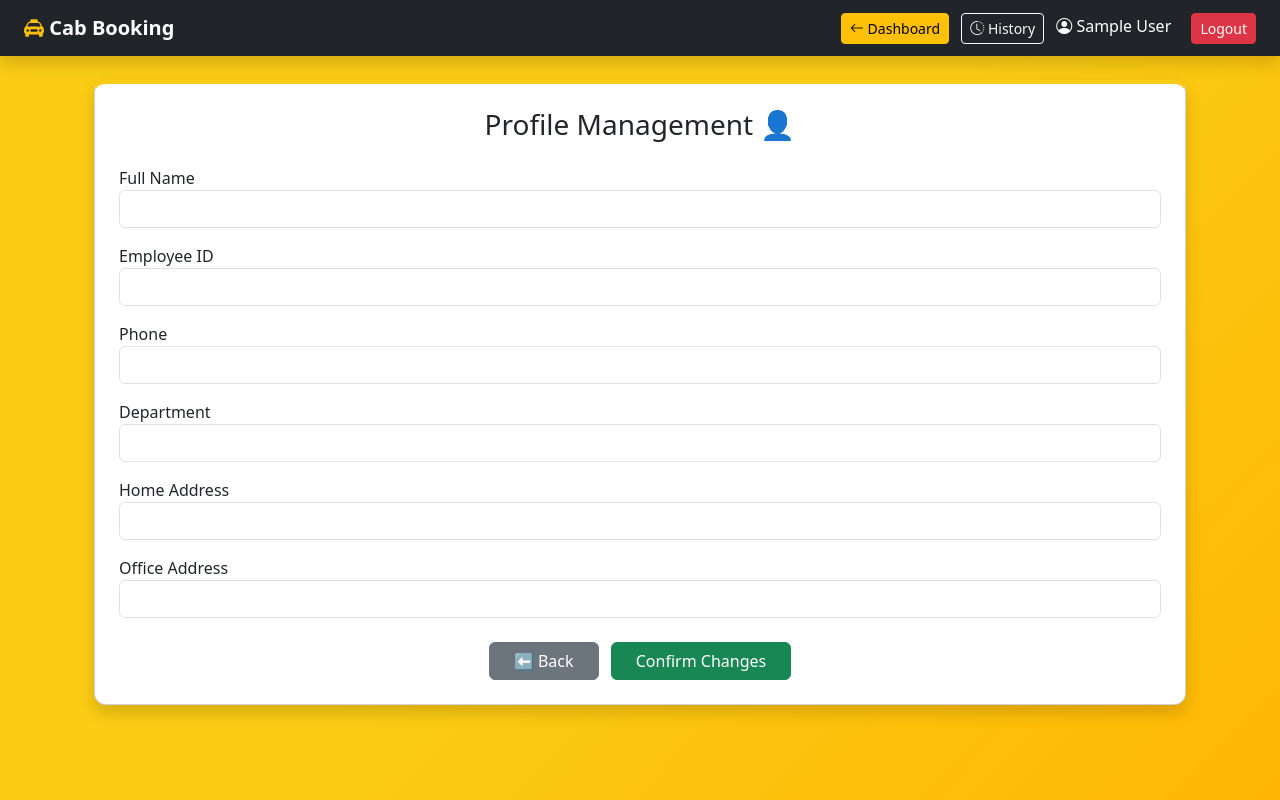
After one commit to wtwinds/cab-booking, a Flask app: page /profile in a window 1280 px wide. The commit adds this page. Run offline with Flask 3, Linux system fonts and the light colour scheme; the visitor is signed in with stand-in values (Sample User, id 1); data that the repository does not hold is empty.

Commit message:
cab again new  commit

```diff
--- a/app.py
+++ b/app.py
@@ -10,6 +10,7 @@ client = MongoClient(MONGO_URI)
 db = client['cab_booking']
 users = db['users']
 rides = db['rides']
+profiles=db['profiles']
 
 # 🔥 DRIVER DATA
 drivers = {
@@ -164,7 +165,8 @@ def book_ride(car_type):
         "car": car_type,
         "price": fare.get(car_type),
         "driver": driver,
-        "status": "ongoing"
+        "status": "ongoing",
+        "type": ride.get("ride_type", "spot")
     }
 
     rides.insert_one(ride_data)
@@ -229,7 +231,7 @@ def cancel_confirm():
             }
         )
 
-    flash("Ride Cancelled Successfully ❌")
+    flash("Ride Cancelled Successfully")
     return redirect('/dashboard')
 
 # ---------- COMPLETE ----------
@@ -280,7 +282,7 @@ def submit_rating():
             }
         )
 
-    flash("Thanks for your feedback ⭐")
+    flash("Thanks for your feedback")
     return redirect('/dashboard')
 
 #---History--------------------
@@ -305,8 +307,80 @@ def delete_ride(ride_id):
 
     rides.delete_one({"_id": ObjectId(ride_id)})
 
-    flash("Ride deleted successfully 🗑️")
+    flash("Ride deleted successfully")
     return redirect('/history')
+
+# ---------- PROFILE PAGE ----------
+@app.route('/profile')
+def profile():
+    if 'user' not in session:
+        return redirect('/')
+
+    user_profile = profiles.find_one({"user": session['user']}) or {}
+    return render_template("profile.html", user=user_profile)
+
+
+# ---------- SAVE PROFILE ----------
+@app.route('/update-profile', methods=['POST'])
+def update_profile():
+    if 'user' not in session:
+        return redirect('/')
+
+    profiles.update_one(
+        {"user": session['user']},
+        {
+            "$set": {
+                "user": session['user'],
+                "full_name": request.form.get("full_name"),
+                "employee_id": request.form.get("employee_id"),
+                "phone": request.form.get("phone"),
+                "department": request.form.get("department"),
+                "home_address": request.form.get("home_address"),
+                "office_address": request.form.get("office_address")
+            }
+        },
+        upsert=True
+    )
+
+    flash("Profile Updated")
+    return redirect('/dashboard')
+
+# ---------- FIXED RIDE PAGE ----------
+@app.route('/fixed-ride')
+def fixed_ride():
+    if 'user' not in session:
+        return redirect('/')
+
+    return render_template("fixed_ride.html")
+
+# ---------- FIXED RIDE CHECK ----------
+@app.route('/fixed-ride-check', methods=['POST'])
+def fixed_ride_check():
+    if 'user' not in session:
+        return redirect('/')
+
+    user_profile = profiles.find_one({"user": session['user']})
+
+    # profile not filled
+    if not user_profile or not user_profile.get("home_address") or not user_profile.get("office_address"):
+        flash("⚠ Please complete your profile first!")
+        return redirect('/profile')
+
+    pickup_type = request.form['pickup']
+    destination_type = request.form['destination']
+
+    pickup = user_profile.get("home_address") if pickup_type == "home" else user_profile.get("office_address")
+    destination = user_profile.get("home_address") if destination_type == "home" else user_profile.get("office_address")
+
+    session['ride'] = {
+        "pickup": pickup,
+        "destination": destination,
+        "date": request.form['date'],
+        "time": request.form['time'],
+        "ride_type": "fixed"
+    }
+
+    return render_template("select_car.html")
 
 # ---------- LOGOUT ----------
 @app.route('/logout')
--- a/templates/dashboard.html
+++ b/templates/dashboard.html
@@ -8,7 +8,7 @@
 
     <div class="d-flex justify-content-center gap-4">
 
-        <a href="#" class="btn btn-warning text-dark fw-bold btn-lg px-4 shadow">
+        <a href="/fixed-ride" class="btn btn-warning text-dark fw-bold btn-lg px-4 shadow">
             <i class="bi bi-geo-alt-fill"></i> Fixed Ride
         </a>
 
--- a/templates/navbar.html
+++ b/templates/navbar.html
@@ -17,6 +17,13 @@
             <i class="bi bi-clock-history"></i> History
         </a>
 
+        <!-- ✅ ONLY SHOW PROFILE ON DASHBOARD -->
+        {% if request.path == '/dashboard' %}
+        <a href="/profile" class="btn btn-info btn-sm me-2">
+            <i class="bi bi-person"></i> Profile
+        </a>
+        {% endif %}
+
         {% if session.user %}
         <span class="text-white me-3">
             <i class="bi bi-person-circle"></i> {{ session.user }}
--- /dev/null
+++ b/templates/profile.html
@@ -0,0 +1,56 @@
+{% extends 'base.html' %}
+
+{% block content %}
+
+<div class="container mt-4">
+
+    <div class="card shadow p-4">
+
+        <h3 class="mb-4 text-center">Profile Management 👤</h3>
+
+        <form method="POST" action="/update-profile">
+
+            <div class="mb-3">
+                <label>Full Name</label>
+                <input type="text" name="full_name" class="form-control" value="{{ user.full_name or '' }}">
+            </div>
+
+            <div class="mb-3">
+                <label>Employee ID</label>
+                <input type="text" name="employee_id" class="form-control" value="{{ user.employee_id or '' }}">
+            </div>
+
+            <div class="mb-3">
+                <label>Phone</label>
+                <input type="text" name="phone" class="form-control" value="{{ user.phone or '' }}">
+            </div>
+
+            <div class="mb-3">
+                <label>Department</label>
+                <input type="text" name="department" class="form-control" value="{{ user.department or '' }}">
+            </div>
+
+            <div class="mb-3">
+                <label>Home Address</label>
+                <input type="text" name="home_address" class="form-control" value="{{ user.home_address or '' }}">
+            </div>
+
+            <div class="mb-3">
+                <label>Office Address</label>
+                <input type="text" name="office_address" class="form-control" value="{{ user.office_address or '' }}">
+            </div>
+
+            <div class="text-center mt-4">
+                <a href="/dashboard" class="btn btn-secondary px-4">⬅ Back</a>
+                <button type="submit" class="btn btn-success px-4 ms-2">
+                    Confirm Changes
+                </button>
+            </div>
+
+        </form>
+
+    </div>
+
+</div>
+
+{% endblock %}
```
Also changed, not shown: templates/fixed_ride.html (+35 -27 lines).
